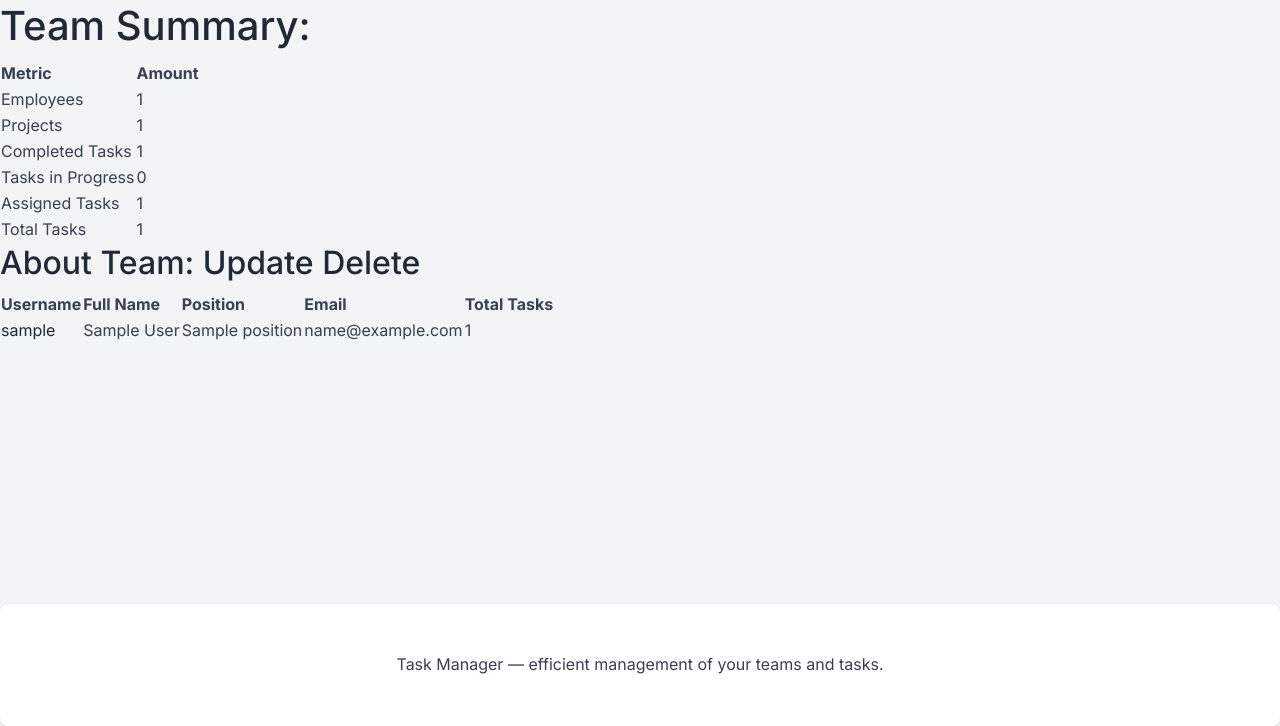
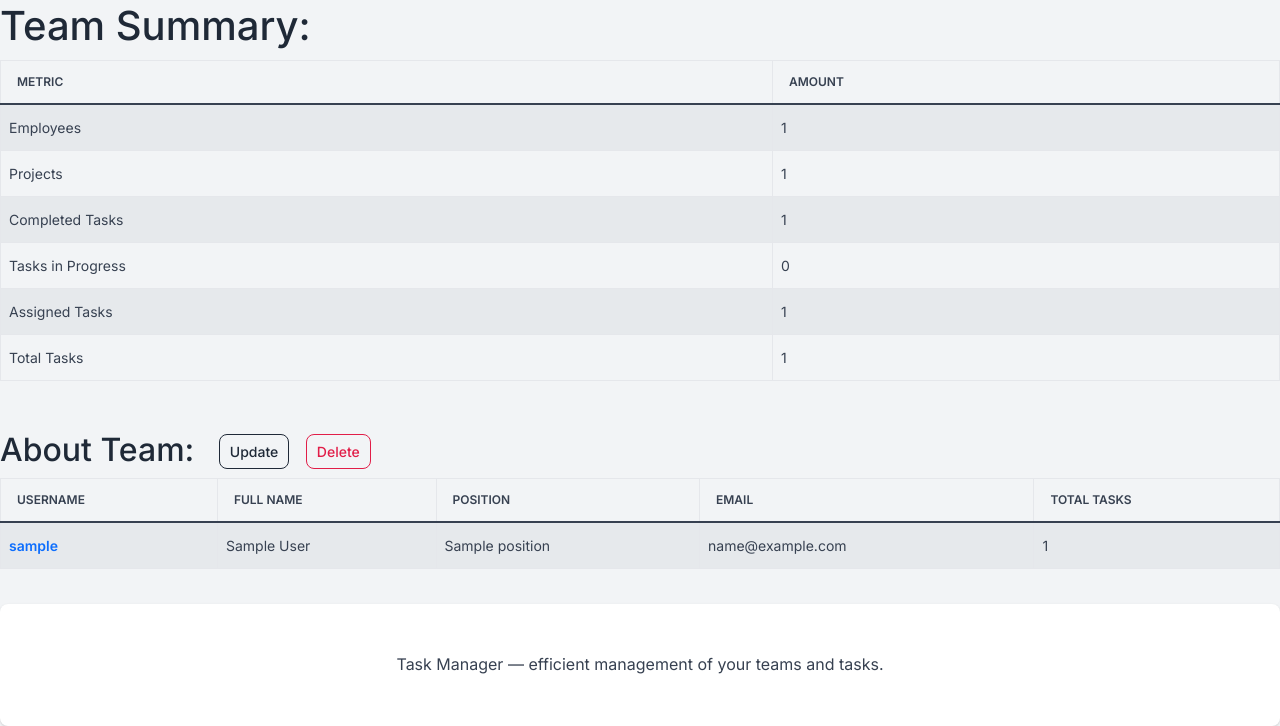
Before and after one commit to msubchak/team-task-manager, a Django app: page /teams/1/ in a window 1280 px wide. Shown: the part 74-800 px from the top of the page. Run offline with Django 5.2, Linux system fonts and the light colour scheme; a user stored in the database is signed in; tables that the repository leaves empty hold one stand-in row (values such as "Sample post"); some libraries are stand-ins or nearby versions.

Commit message:
style: Update design in team-related templates

```diff
--- a/templates/tasks/team_detail.html
+++ b/templates/tasks/team_detail.html
@@ -1,9 +1,7 @@
 {% extends "base.html" %}
 {% block content %}
-  <h1>
-    Team Summary:
-  </h1>
-  <table class="team-detail">
+  <h1>Team Summary:</h1>
+  <table class="table table-striped table-bordered mb-5">
     <thead>
       <tr>
         <th>Metric</th>
@@ -18,10 +16,12 @@
       <tr>
         <td>Projects</td>
         <td>{{ num_projects }}</td>
+      </tr>
       <tr>
         <td>Completed Tasks</td>
         <td>{{ complete_tasks }}</td>
       </tr>
+      <tr>
         <td>Tasks in Progress</td>
         <td>{{ in_progress }}</td>
       </tr>
@@ -35,12 +35,14 @@
       </tr>
     </tbody>
   </table>
+
   <h2>
     About Team:
-    <a href="{% url 'tasks:team-update' team.id %}">Update</a>
-    <a href="{% url 'tasks:team-delete' team.id %}">Delete</a>
+    <a href="{% url 'tasks:team-update' team.id %}" class="btn btn-sm btn-outline-primary ms-3">Update</a>
+    <a href="{% url 'tasks:team-delete' team.id %}" class="btn btn-sm btn-outline-danger ms-2">Delete</a>
   </h2>
-  <table class="team-detail">
+
+  <table class="table table-striped table-bordered">
     <thead>
       <tr>
         <th>Username</th>
@@ -54,7 +56,9 @@
       {% for worker in workers %}
         <tr>
           <td>
-          <a href="{% url 'tasks:worker-detail' worker.id %}">{{ worker.username }}</a>
+            <a href="{% url 'tasks:worker-detail' worker.id %}" class="team-detail-list">
+              {{ worker.username }}
+            </a>
           </td>
           <td>{{ worker.first_name }} {{ worker.last_name }}</td>
           <td>{{ worker.position }}</td>
--- a/templates/tasks/team_form.html
+++ b/templates/tasks/team_form.html
@@ -1,9 +1,9 @@
 {% extends "base.html" %}
 {% block content %}
   <h1>{{ object|yesno:"Update,Create" }} Team</h1>
-  <form action="" method="post">
+  <form action="" method="post" class="mb-3">
     {% csrf_token %}
     {{ form.as_p }}
-    <input type="submit" value="Submit">
+    <input type="submit" value="Submit" class="btn btn-primary">
   </form>
 {% endblock %}
--- a/templates/tasks/team_list.html
+++ b/templates/tasks/team_list.html
@@ -2,10 +2,10 @@
 {% block content %}
   <h1>
     Team List
-    <a href="{% url 'tasks:team-create' %}">Create New Team</a>
+    <a href="{% url 'tasks:team-create' %}" class="btn btn-sm btn-outline-primary ms-3">Create New Team</a>
   </h1>
   {% if team_list %}
-    <table class="team-list">
+    <table class="table table-striped table-bordered">
       <thead>
       <tr>
         <th>Team</th>
@@ -20,7 +20,7 @@
       {% for team in team_list %}
         <tr>
           <td>
-            <a href="{% url 'tasks:team-detail' team.id %}">{{ team.name }}</a>
+            <a href="{% url 'tasks:team-detail' team.id %}" class="team-detail-list">{{ team.name }}</a>
           </td>
           <td>{{ team.num_workers }}</td>
           <td>{{ team.num_projects }}</td>
```
Also changed, not shown: templates/tasks/team_delete.html (+4 -4 lines). Lines whose indentation alone changed are shown as unchanged.
